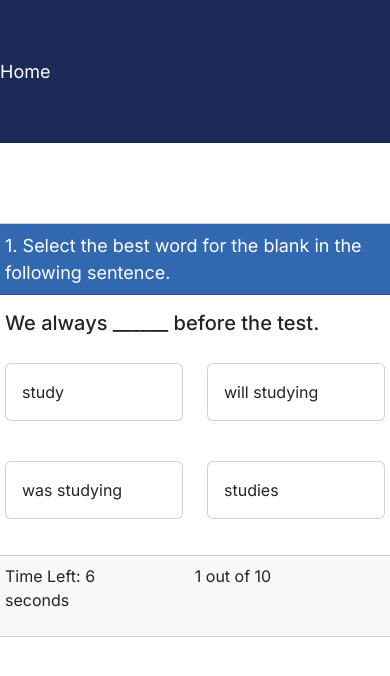
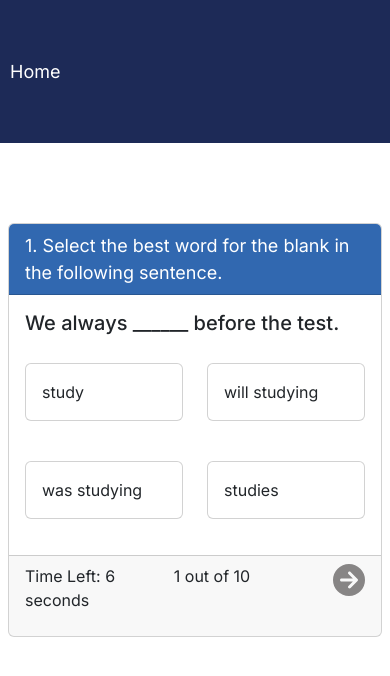
Before and after one commit to ellatuquero/cambridge-coding-exam, a Next.js app: page /quiz in a window 390 px wide. Shown: the top 676 px of the page. Built offline with nearby package versions, Linux system fonts and the light colour scheme.

Commit message:
Work in progress - Enhance responsive

```diff
--- a/package.json
+++ b/package.json
@@ -26,9 +26,11 @@
     "react-dom": "^18"
   },
   "devDependencies": {
+    "@testing-library/jest-dom": "^6.1.4",
     "@types/lodash": "^4.14.199",
     "eslint": "^8",
     "eslint-config-next": "13.5.4",
+    "jest": "^29.7.0",
     "typescript": "^5"
   }
 }
--- a/src/app/components/Courses/CourseCard/CourseCard.module.css
+++ b/src/app/components/Courses/CourseCard/CourseCard.module.css
@@ -4,6 +4,7 @@
     padding: 1rem 1.2rem;
     border-radius: var(--border-radius);
     transition: background 200ms, border 200ms;
+    margin: 10px auto;
 }
 
 
--- a/src/app/components/Courses/Courses.tsx
+++ b/src/app/components/Courses/Courses.tsx
@@ -23,12 +23,7 @@ const Courses = ({
             className={styles.grid}
         >
             {courseList.map((courseObj, index) => (
-                <Col
-                    key={index}
-                    sm={3}
-                >
-                    <CourseCard courseName={courseObj.courseName} description={courseObj.description} />
-                </Col>
+                <CourseCard courseName={courseObj.courseName} description={courseObj.description} />
             ))}
         </Row>
     </Container>
--- a/src/app/components/Questions/QuestionBox/QuestionBox.module.css
+++ b/src/app/components/Questions/QuestionBox/QuestionBox.module.css
@@ -12,7 +12,7 @@
 }
 .footerContainer {
     display: grid;
-    grid-template-columns: repeat(3, minmax(40%, auto));
+    grid-template-columns: repeat(3, minmax(38.5%, auto));
     max-width: 100%;
     width: var(--max-width);
 }
@@ -31,9 +31,6 @@
 .nextBtn {
     cursor: pointer;
 }
-/* .iconLayout {
-    font-size: 2rem;
-} */
 .iconInactive {
     color: #878585;
     pointer-events: none;
@@ -41,3 +38,18 @@
 .iconLayout:hover{
     color: #c9c9c9;
 }
+
+/* Mobile */
+@media (max-width: 1024px) {
+    .footerContainer {
+        display: grid;
+        grid-template-columns: repeat(3, minmax(33%, auto));
+        max-width: 100%;
+        width: var(--max-width);
+    }
+}
+@media (max-width: 768px) {
+    .footerContainer {
+        grid-template-columns: repeat(3, minmax(30%, auto));;
+    }
+}
--- a/src/app/components/Questions/Questions.module.css
+++ b/src/app/components/Questions/Questions.module.css
@@ -1,5 +1,5 @@
 .componentContainer {
-    padding: 80px 0;
+    padding: 80px 20px;
 }
 .loadingContainer {
     overflow: hidden;
--- a/src/app/globals.css
+++ b/src/app/globals.css
@@ -112,6 +112,9 @@ a {
   background-color: transparent;
   border-color: #0a58ca;
 }
+.navbar-nav {
+  padding: 0px 10px;
+}
 .nav-link:hover {
   color: #d7d7d7;
 }
```
Also changed, not shown: 1 other file (tests, documents, lock files or other folders).
